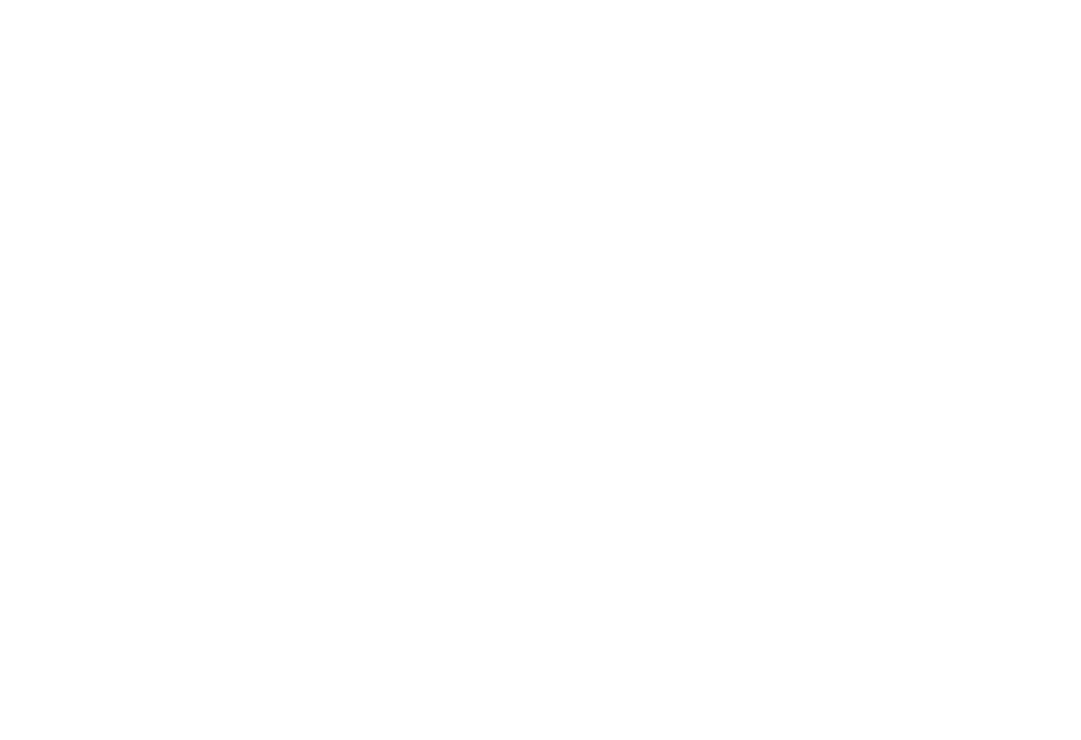
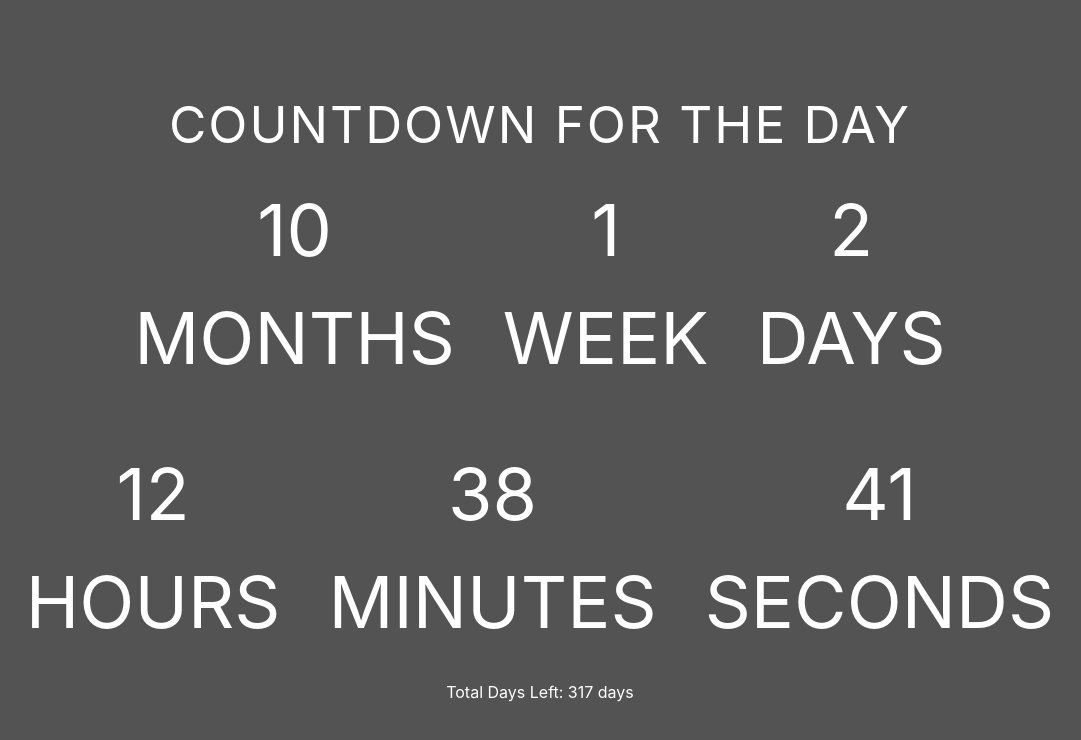
Before and after one commit to dipsraj/remaining, a plain HTML site: page index.html in a window 1280 px wide. Shown: the whole page, without its empty margins (100-1181 px from the left). Drawn offline with Linux system fonts and the light colour scheme; the site is published under a folder, as on GitHub Pages, so addresses that start at the root find nothing.

Commit message:
Updates.

```diff
--- a/index.html
+++ b/index.html
@@ -4,9 +4,9 @@
     <meta charset="UTF-8" />
     <link rel="icon" type="image/svg+xml" href="/vite.svg" />
     <meta name="viewport" content="width=device-width, initial-scale=1.0" />
-    <title>Vite + React</title>
-    <script type="module" crossorigin src="/assets/index-B6YjzTVg.js"></script>
-    <link rel="stylesheet" crossorigin href="/assets/index-k-hPobkp.css">
+    <title>Remaining days...</title>
+    <script type="module" crossorigin src="./assets/index-B6YjzTVg.js"></script>
+    <link rel="stylesheet" crossorigin href="./assets/index-k-hPobkp.css">
   </head>
   <body>
     <div id="root"></div>
```
